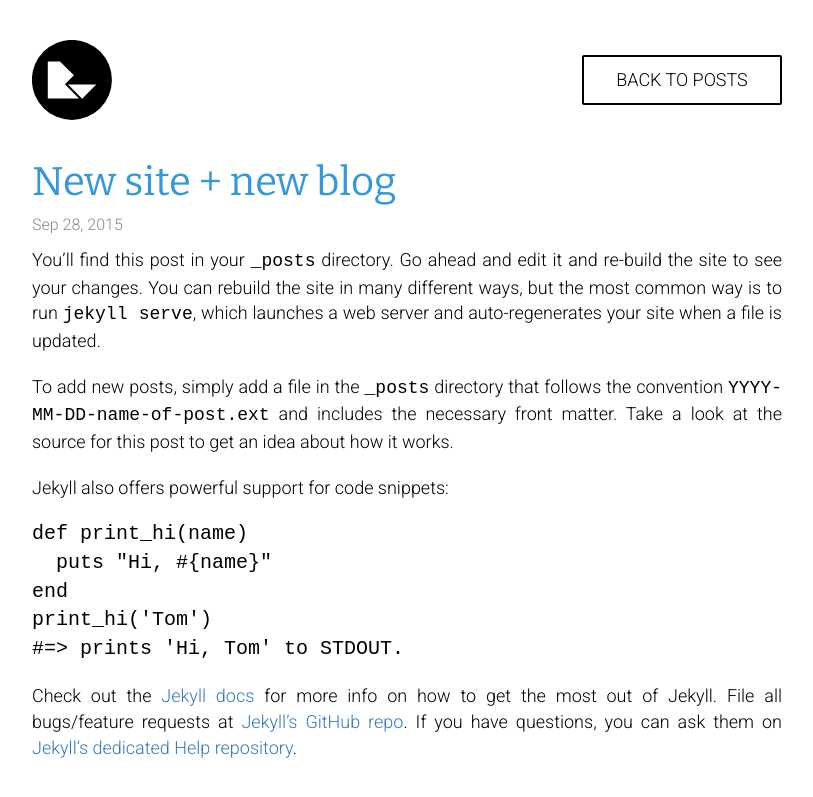
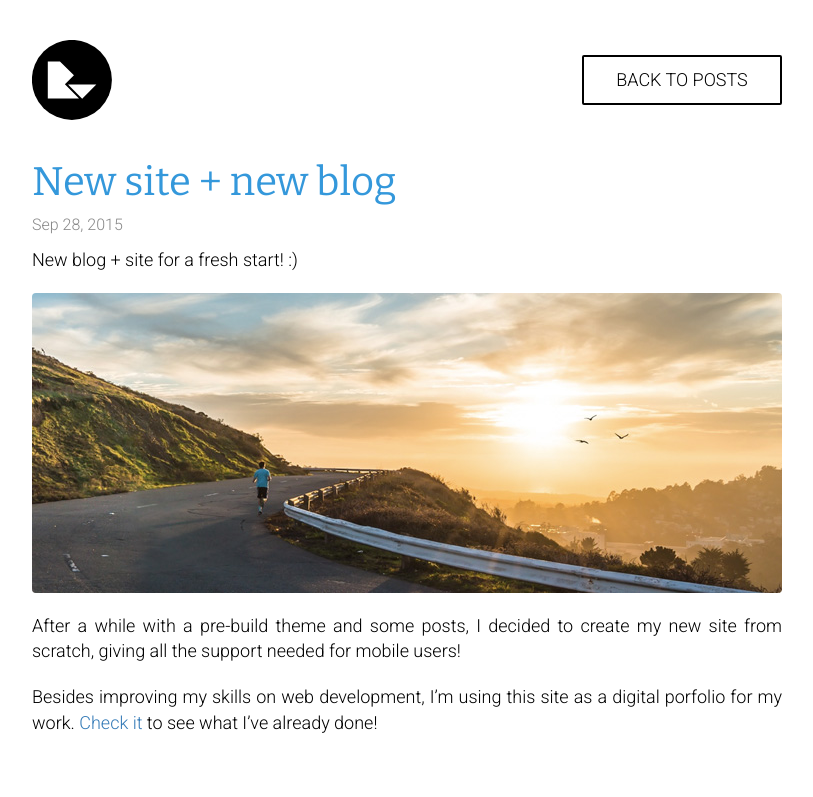
Before and after one commit to rafaelv90/rafaelv90.github.io, a Jekyll site: the page built from _posts/2015-09-28-new-site-new-blog.markdown, in a window 1280 px wide. Shown: the top 797 px of the page, without its empty margins (233-1046 px from the left). Built offline with Jekyll 4.4.1, drawn with Linux system fonts in a browser that asks for light colours; comment, search, counter and statistics services are not loaded.

Commit message:
discuss and minor fixes

```diff
--- a/_layouts/post.html
+++ b/_layouts/post.html
@@ -12,4 +12,17 @@ layout: blog
     {{ content }}
   </article>
 
+  <div id="disqus_thread"></div>
+    <script type="text/javascript">
+        /* * * CONFIGURATION VARIABLES: EDIT BEFORE PASTING INTO YOUR WEBPAGE * * */
+        var disqus_shortname = 'rafavalerio'; // required: replace example with your forum shortname
+        /* * * DON'T EDIT BELOW THIS LINE * * */
+        (function() {
+            var dsq = document.createElement('script'); dsq.type = 'text/javascript'; dsq.async = true;
+            dsq.src = '//' + disqus_shortname + '.disqus.com/embed.js';
+            (document.getElementsByTagName('head')[0] || document.getElementsByTagName('body')[0]).appendChild(dsq);
+        })();
+    </script>
+    <noscript>Please enable JavaScript to view the <a href="http://disqus.com/?ref_noscript">comments powered by Disqus.</a></noscript>
+
 </div>
--- a/_posts/2015-09-28-new-site-new-blog.markdown
+++ b/_posts/2015-09-28-new-site-new-blog.markdown
@@ -4,22 +4,12 @@ title:  "New site + new blog"
 date:   2015-09-28 00:34:24
 categories: update
 ---
-You’ll find this post in your `_posts` directory. Go ahead and edit it and re-build the site to see your changes. You can rebuild the site in many different ways, but the most common way is to run `jekyll serve`, which launches a web server and auto-regenerates your site when a file is updated.
+New blog + site for a fresh start! :)
 
-To add new posts, simply add a file in the `_posts` directory that follows the convention `YYYY-MM-DD-name-of-post.ext` and includes the necessary front matter. Take a look at the source for this post to get an idea about how it works.
+![Fresh start!](/assets/posts/fresh-start.jpg)
 
-Jekyll also offers powerful support for code snippets:
+After a while with a pre-build theme and some posts, I decided to create my new site from scratch, giving all the support needed for mobile users!
 
-{% highlight ruby %}
-def print_hi(name)
-  puts "Hi, #{name}"
-end
-print_hi('Tom')
-#=> prints 'Hi, Tom' to STDOUT.
-{% endhighlight %}
+Besides improving my skills on web development, I'm using this site as a digital porfolio for my work. [Check it][portfolio] to see what I've already done!
 
-Check out the [Jekyll docs][jekyll] for more info on how to get the most out of Jekyll. File all bugs/feature requests at [Jekyll’s GitHub repo][jekyll-gh]. If you have questions, you can ask them on [Jekyll’s dedicated Help repository][jekyll-help].
-
-[jekyll]:      http://jekyllrb.com
-[jekyll-gh]:   https://github.com/jekyll/jekyll
-[jekyll-help]: https://github.com/jekyll/jekyll-help
+[portfolio]: /portfolio
--- a/_sass/_blog.scss
+++ b/_sass/_blog.scss
@@ -88,6 +88,7 @@
 
       img {
         width: 100%;
+        border-radius: 4px;
       }
     }
   }
```
Also changed, not shown: portfolio.md (+1 -5 lines), assets/post-separator.png (deleted), assets/posts/fresh-start.jpg (added).
